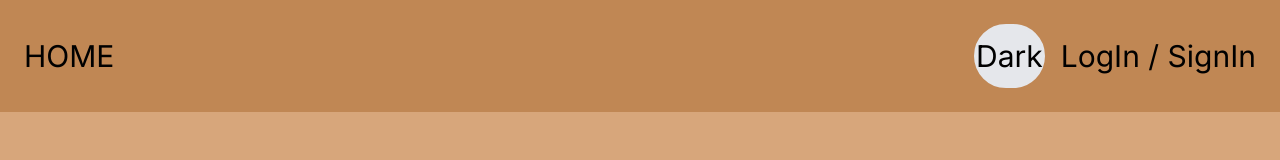
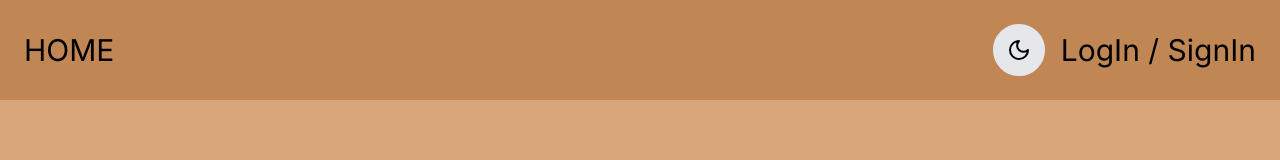
Before and after one commit to AdrolieCharrian/league_creator, a Next.js app: page /about in a window 1280 px wide. Shown: the top 160 px of the page. Built offline with nearby package versions, Linux system fonts and the light colour scheme.

Commit message:
boton dark-light

```diff
--- a/src/app/components/DarkButton.jsx
+++ b/src/app/components/DarkButton.jsx
@@ -1,5 +1,6 @@
 "use client";
 import { useState, useEffect } from "react";
+import { Sun,Moon } from "lucide-react";
 
 export default function DarkButton() {
   const [isDarkMode, setIsDarkMode] = useState(false);
@@ -30,9 +31,9 @@ export default function DarkButton() {
   return (
     <button
       onClick={toggleDarkMode}
-      className=" bg-gray-200 hover:bg-gray-300 dark:bg-gray-800 dark:hover:bg-gray-700 dark:text-white text-black text-center rounded-full border-2 w-1/4 py-3 md:w-1/4 xl:w-2/6"
+      className=" bg-gray-200 hover:bg-gray-300 dark:bg-gray-800 dark:hover:bg-gray-700 dark:text-white text-black text-center rounded-full border-2 p-3"
     >
-      {isDarkMode ? "Light" : "Dark"}
+      {isDarkMode ? <Sun/> : <Moon/>}
     </button>
   );
 }
--- a/src/app/components/NewSidebar.jsx
+++ b/src/app/components/NewSidebar.jsx
@@ -3,7 +3,7 @@ import "./sidebar.css";
 import "../globals.css"
 import Link from "next/link";
 import Image from "next/image";
-import { ChevronLeft, ChevronRight, LogOut } from "lucide-react";
+import { ChevronLeft, ChevronRight, LogOut,Sun,Moon } from "lucide-react";
 import { createContext, useContext, useEffect, useState } from "react";
 import { usePathname } from "next/navigation";
 import { accountSignOut } from "../login/actions";
@@ -118,7 +118,7 @@ export default function NewSidebar({ children, name, image, session, user }) {
               onClick={toggleDarkMode}
               className="px-1 py-1 text-sm bg-gray-200 rounded-full hover:bg-gray-300 dark:bg-gray-800 dark:hover:bg-gray-700 dark:text-white text-black"
             >
-              {isDarkMode ? "Light" : "Dark"}
+              {isDarkMode ? <Sun/> : <Moon/>}
             </button>
           </div>
           {children}
@@ -192,7 +192,7 @@ export default function NewSidebar({ children, name, image, session, user }) {
                 onClick={toggleDarkMode}
                 className="px-2 py-1 bg-gray-200 rounded-full hover:bg-gray-300 dark:bg-gray-800 dark:hover:bg-gray-700 dark:text-white text-black"
               >
-                {isDarkMode ? "Light" : "Dark"}
+                {isDarkMode ? <Sun/> : <Moon/>}
               </button>
             </div>
           </div>
```
